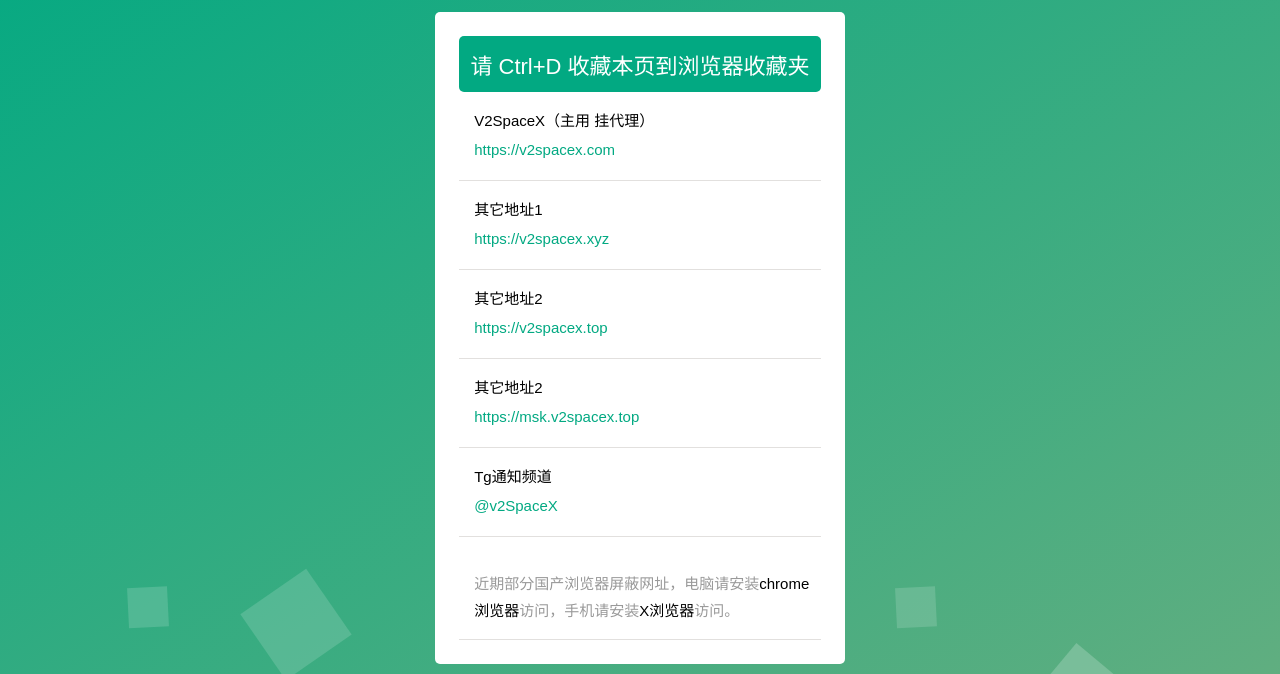
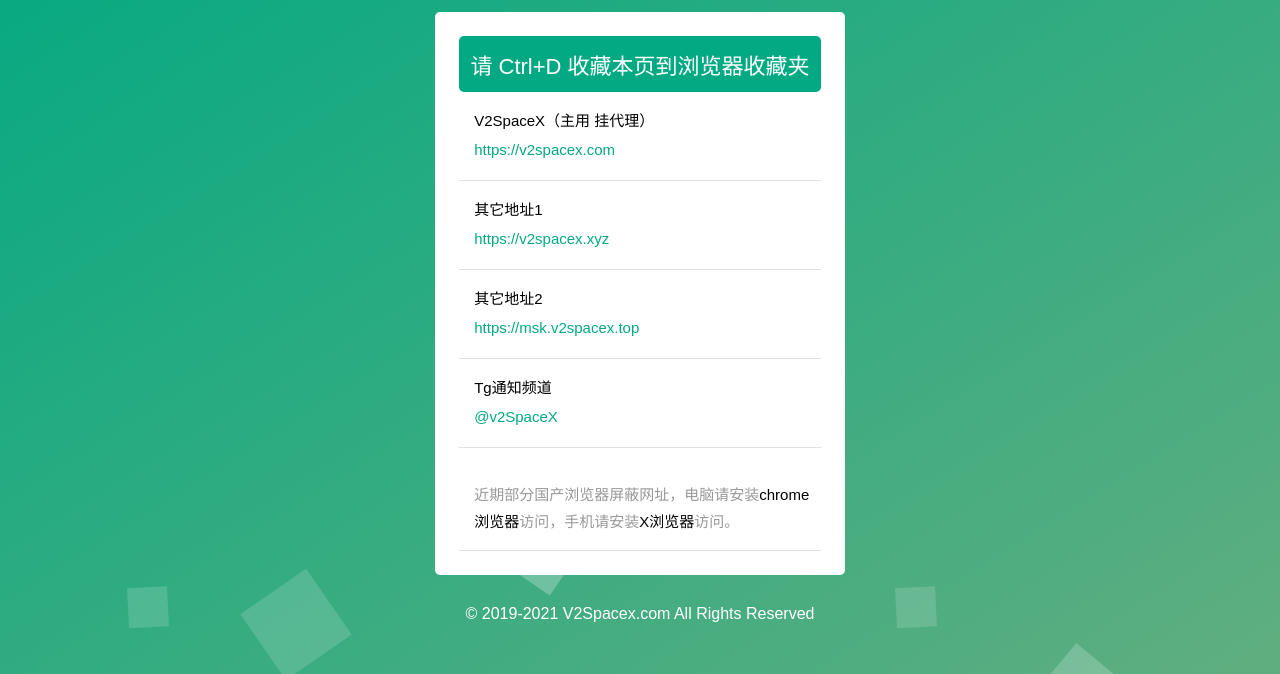
Before and after one commit to v2spacex/v2spacex.github.io, a plain HTML site: page index.html in a window 1280 px wide. Shown: the part 126-800 px from the top of the page. Drawn offline with Linux system fonts and the light colour scheme.

Commit message:
Update index.html

```diff
--- a/index.html
+++ b/index.html
@@ -29,11 +29,6 @@
 								<li>
 									其它地址1
 									<a href="https://v1.v2spacex.xyz" target="_blank"><i>https://v2spacex.xyz</i></a>
-
-								</span></span></li>
-								<li>
-									其它地址2
-									<a href="https://v2spacex.top" target="_blank"><i>https://v2spacex.top</i></a>
 
 								</span></span></li>
 								<li>
```
